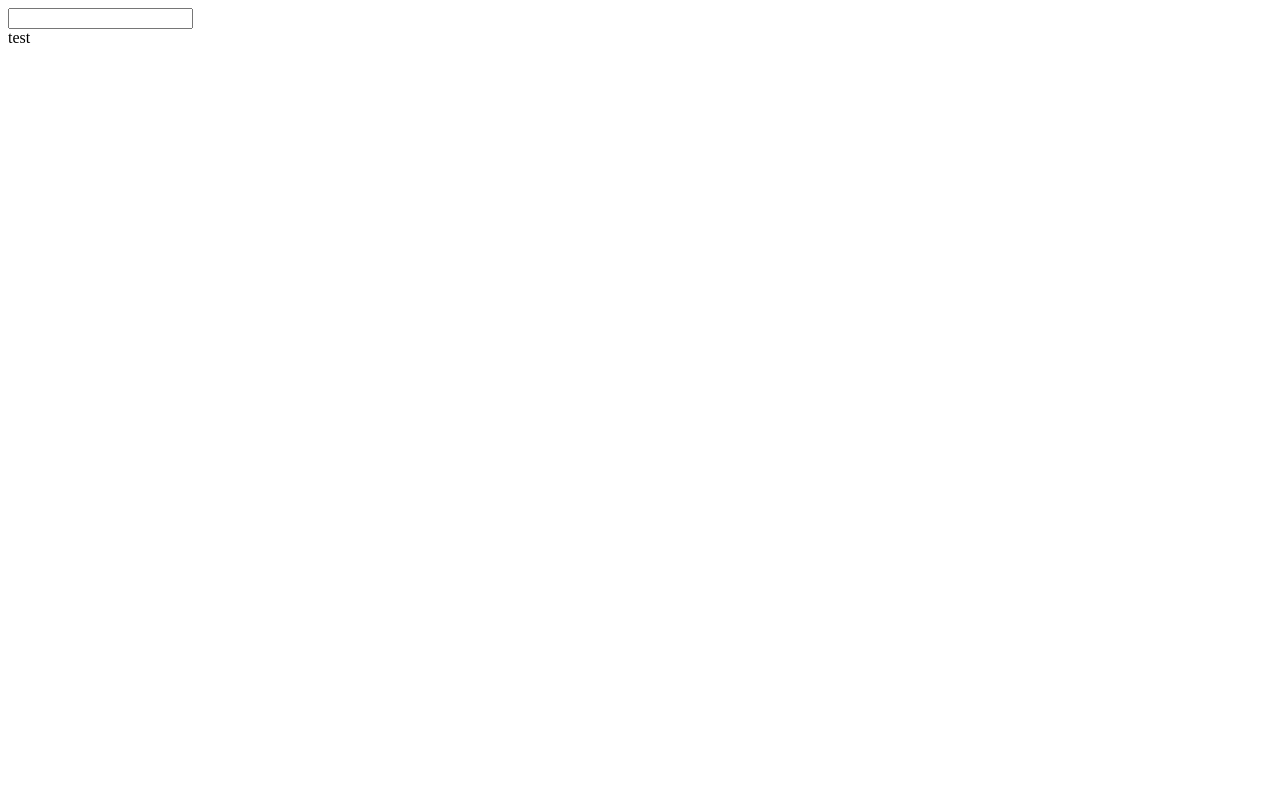
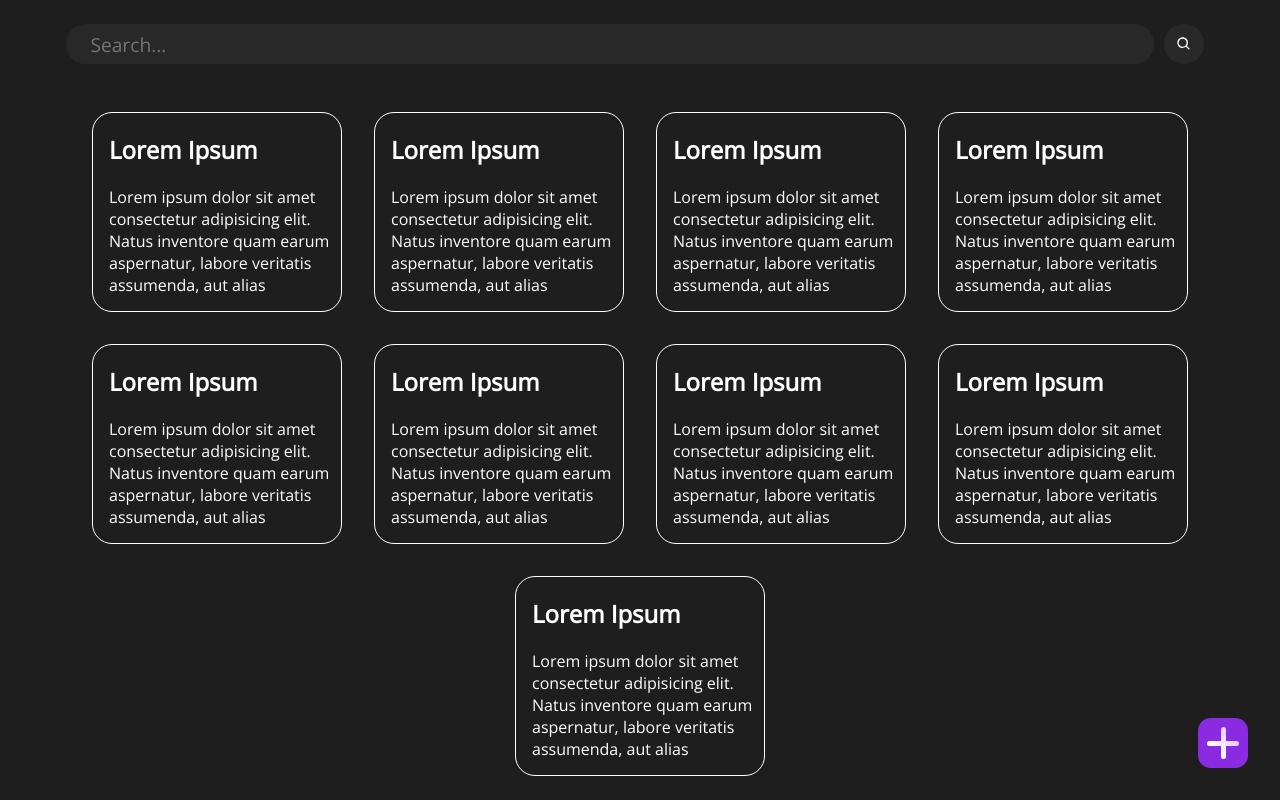
Before and after one commit to itzeuke/notes, a plain HTML site: page index.html in a window 1280 px wide. Drawn offline with nearby package versions, Linux system fonts and the light colour scheme.

Commit message:
finished style

```diff
--- a/index.html
+++ b/index.html
@@ -6,13 +6,54 @@
     <meta name="viewport" content="width=device-width, initial-scale=1.0">
     <title>Notes</title>
     <link rel="stylesheet" href="style.css">
+    <link rel="preconnect" href="https://fonts.googleapis.com">
+    <link rel="preconnect" href="https://fonts.gstatic.com" crossorigin>
+    <link href="https://fonts.googleapis.com/css2?family=Open+Sans:wght@300&display=swap" rel="stylesheet">
 </head>
 <body>
-    <div class="search-bar">
-        <input>
+    <div class="search-bar center">
+        <input placeholder="Search...">
+        <div class="search center click-able"><svg stroke="currentColor" fill="currentColor" stroke-width="0" viewBox="0 0 24 24" height="1em" width="1em" xmlns="http://www.w3.org/2000/svg"><path d="M10,18c1.846,0,3.543-0.635,4.897-1.688l4.396,4.396l1.414-1.414l-4.396-4.396C17.365,13.543,18,11.846,18,10 c0-4.411-3.589-8-8-8s-8,3.589-8,8S5.589,18,10,18z M10,4c3.309,0,6,2.691,6,6s-2.691,6-6,6s-6-2.691-6-6S6.691,4,10,4z"></path></svg></div>
     </div>
-    <div class="notes">test</div>
-    <div class="new-note center">
+    <div class="notes-area">
+        <div class="note">
+            <h2>Lorem Ipsum</h2>
+            <p>Lorem ipsum dolor sit amet consectetur adipisicing elit. Natus inventore quam earum aspernatur, labore veritatis assumenda, aut alias recusandae sapiente expedita vitae ut asperiores. Velit iste et molestias repellat aspernatur?</p>
+        </div>
+        <div class="note">
+            <h2>Lorem Ipsum</h2>
+            <p>Lorem ipsum dolor sit amet consectetur adipisicing elit. Natus inventore quam earum aspernatur, labore veritatis assumenda, aut alias recusandae sapiente expedita vitae ut asperiores. Velit iste et molestias repellat aspernatur?</p>
+        </div>
+        <div class="note">
+            <h2>Lorem Ipsum</h2>
+            <p>Lorem ipsum dolor sit amet consectetur adipisicing elit. Natus inventore quam earum aspernatur, labore veritatis assumenda, aut alias recusandae sapiente expedita vitae ut asperiores. Velit iste et molestias repellat aspernatur?</p>
+        </div>
+        <div class="note">
+            <h2>Lorem Ipsum</h2>
+            <p>Lorem ipsum dolor sit amet consectetur adipisicing elit. Natus inventore quam earum aspernatur, labore veritatis assumenda, aut alias recusandae sapiente expedita vitae ut asperiores. Velit iste et molestias repellat aspernatur?</p>
+        </div>
+        <div class="note">
+            <h2>Lorem Ipsum</h2>
+            <p>Lorem ipsum dolor sit amet consectetur adipisicing elit. Natus inventore quam earum aspernatur, labore veritatis assumenda, aut alias recusandae sapiente expedita vitae ut asperiores. Velit iste et molestias repellat aspernatur?</p>
+        </div>
+        <div class="note">
+            <h2>Lorem Ipsum</h2>
+            <p>Lorem ipsum dolor sit amet consectetur adipisicing elit. Natus inventore quam earum aspernatur, labore veritatis assumenda, aut alias recusandae sapiente expedita vitae ut asperiores. Velit iste et molestias repellat aspernatur?</p>
+        </div>
+        <div class="note">
+            <h2>Lorem Ipsum</h2>
+            <p>Lorem ipsum dolor sit amet consectetur adipisicing elit. Natus inventore quam earum aspernatur, labore veritatis assumenda, aut alias recusandae sapiente expedita vitae ut asperiores. Velit iste et molestias repellat aspernatur?</p>
+        </div>
+        <div class="note">
+            <h2>Lorem Ipsum</h2>
+            <p>Lorem ipsum dolor sit amet consectetur adipisicing elit. Natus inventore quam earum aspernatur, labore veritatis assumenda, aut alias recusandae sapiente expedita vitae ut asperiores. Velit iste et molestias repellat aspernatur?</p>
+        </div>
+        <div class="note">
+            <h2>Lorem Ipsum</h2>
+            <p>Lorem ipsum dolor sit amet consectetur adipisicing elit. Natus inventore quam earum aspernatur, labore veritatis assumenda, aut alias recusandae sapiente expedita vitae ut asperiores. Velit iste et molestias repellat aspernatur?</p>
+        </div>
+    </div>
+    <div class="new-note center click-able">
         <div class="plus-line-1"></div>
         <div class="plus-line-2"></div>
     </div>
--- a/style.css
+++ b/style.css
@@ -0,0 +1,134 @@
+html {
+    color: white;
+    font-family: 'Open Sans', sans-serif;
+}
+
+body {
+    height: 100vh;
+    margin: 0;
+    background-color: rgb(30, 30, 30);
+    display: flex;
+    align-items: center;
+    flex-direction: column;
+}
+
+body div {
+    box-sizing: border-box;
+}
+
+.center {
+    display: flex;
+    justify-content: center;
+    align-items: center;
+}
+
+.click-able {
+    cursor: pointer;
+}
+
+/* NEW-NOTE */
+
+.new-note {
+    width: 50px;
+    height: 50px;
+    border-radius: 25%;
+    background-color: blueviolet;
+    position: fixed;
+    right: 2rem;
+    bottom: 2rem;
+}
+
+.plus-line-1 {
+    width: 65%;
+    height: 10%;
+    border-radius: 1rem;
+    background-color: white;
+    background: linear-gradient(to right, white, rgb(230, 203, 255));
+    position: absolute;
+}
+
+.plus-line-2 {
+    width: 10%;
+    height: 65%;
+    border-radius: 1rem;
+    background-color: white;
+    background: linear-gradient(to top, white, rgb(230, 203, 255));
+    position: absolute;
+}
+
+/* END NEW-NOTE */
+
+
+/* SEARCH-BAR */
+
+.search-bar {
+    width: 100%;
+    height: 70px;
+    padding: 1rem 0;
+    box-sizing: unset;
+}
+
+.search-bar input {
+    width: 85%;
+    height: 70%;
+    padding-left: 1.5rem;
+    box-sizing: border-box;
+    border-radius: 3rem;
+    background-color: rgb(40, 40, 40);
+    border: none;
+    color: inherit;
+    font-family: inherit;
+    font-size: 1.2rem;
+}
+
+.search-bar input:focus {
+    outline: none;
+}
+
+.search-bar input::placeholder {
+    font-family: inherit;
+}
+
+.search-bar .search {
+    aspect-ratio: 1 / 1;
+    height: 70%;
+    border-radius: 50%;
+    background-color: rgb(40, 40, 40);
+    margin: 10px;
+}
+
+/* END SEARCH-BAR */
+
+
+/* NOTES */
+
+.notes-area {
+    width: 100%;
+    padding: 1.5rem;
+    display: flex;
+    justify-content: center;
+    flex-wrap: wrap;
+    gap: 2rem;
+}
+
+.note {
+    border: 1.5px white solid;
+    width: 250px;
+    height: 200px;
+    border-radius: 20px;
+    overflow: hidden;
+    padding-left: 1rem;
+    cursor: pointer;
+}
+
+.note h2 {
+    max-height: 100px;
+    overflow: hidden;
+}
+
+.note p {
+    height: 110px;
+    overflow: hidden;
+}
+
+/* NOTES END */
```
